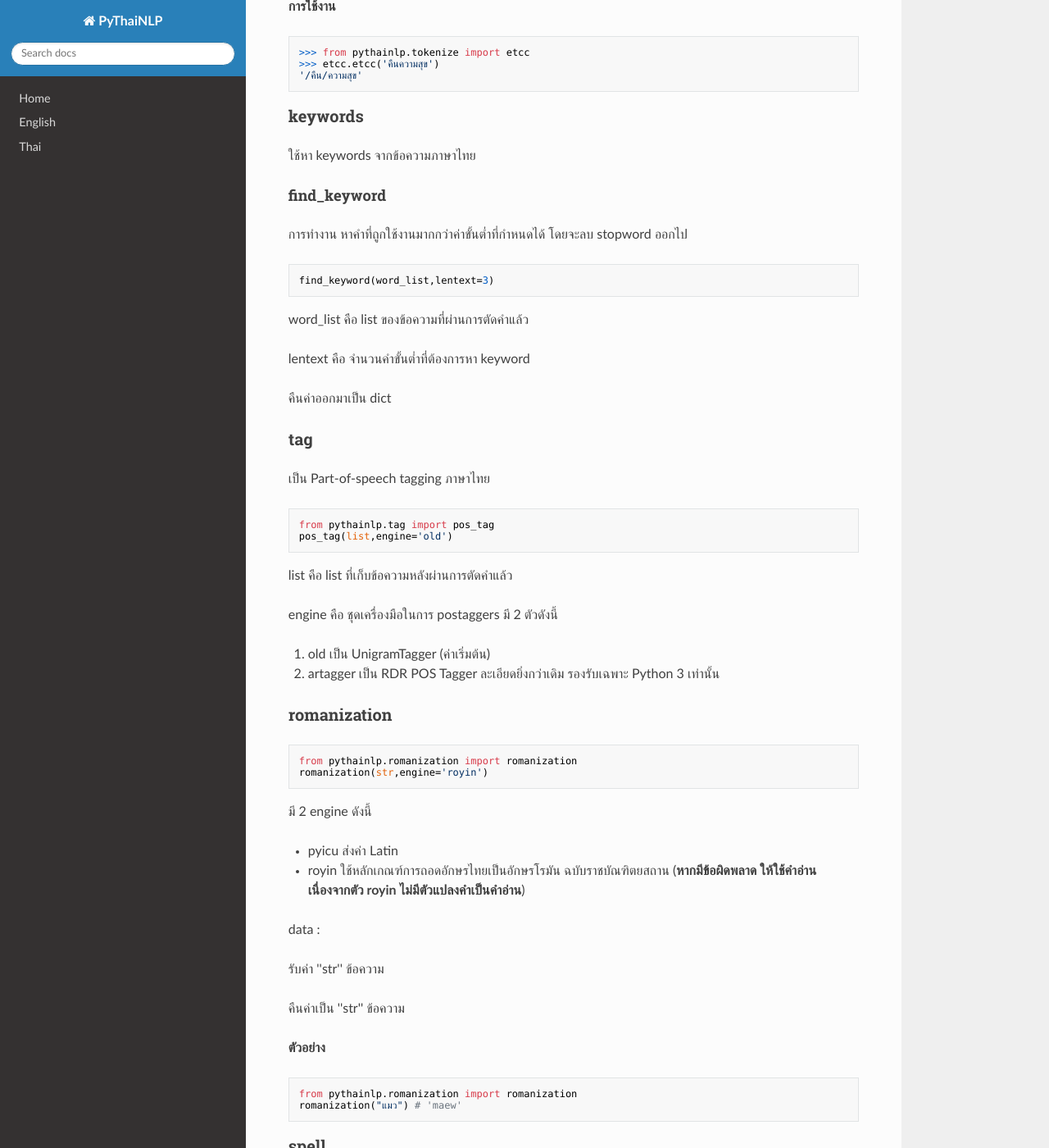
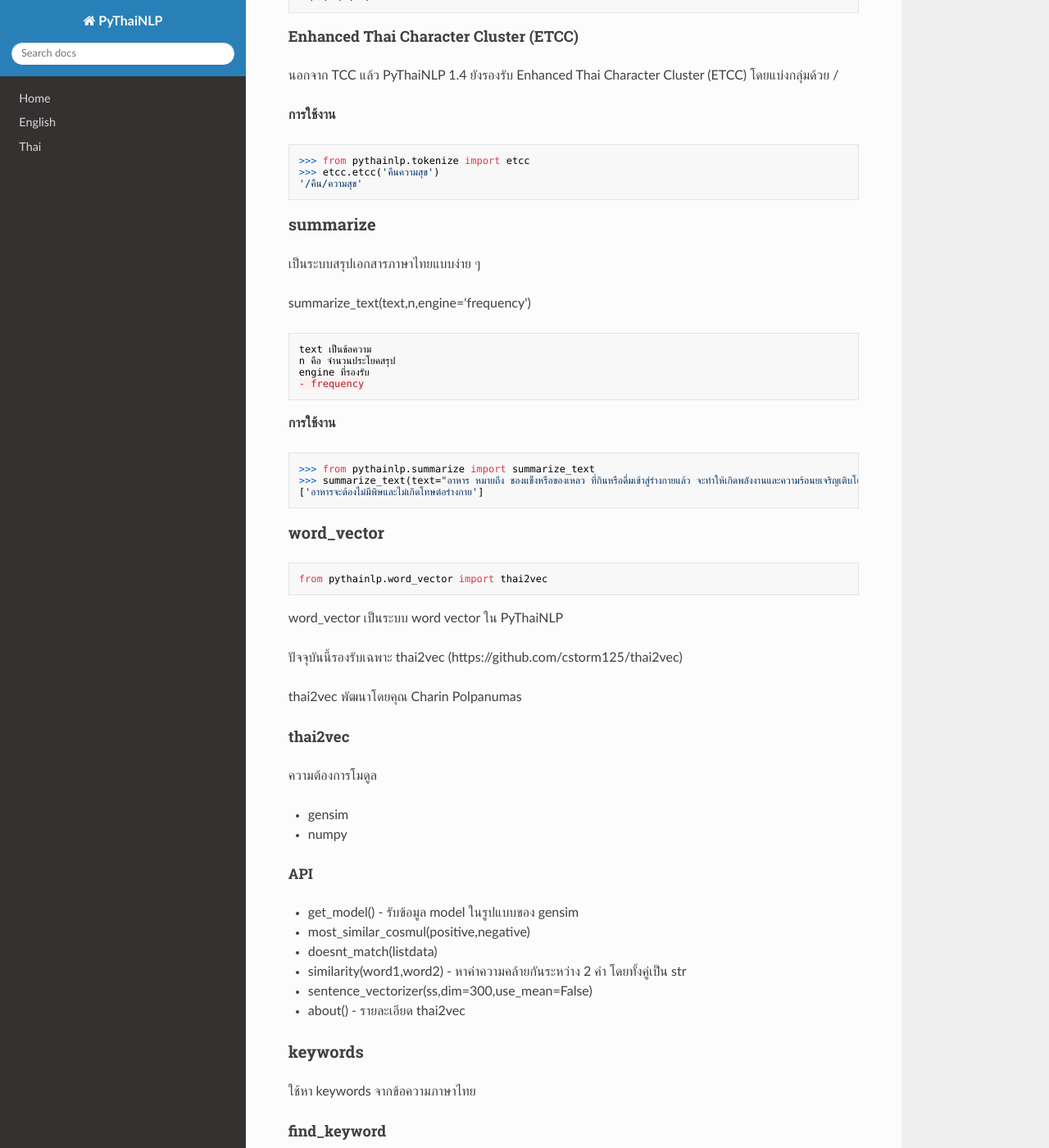
Before and after one commit to PyThaiNLP/pythainlp, an MkDocs documentation site: the page built from docs/pythainlp-1-6-thai.md, in a window 1280 px wide and 1400 px high, scrolled down 5422 px. Shown: the whole window at 82% size. Built offline with MkDocs 1.6.1, drawn with Linux system fonts in a browser that asks for light colours; nearby versions of some CDN libraries; old or Windows-style settings are respelled for this version of MkDocs; some of the changed text lies outside the part shown.

Commit message:
update docs

````diff
--- a/docs/pythainlp-1-6-thai.md
+++ b/docs/pythainlp-1-6-thai.md
@@ -75,7 +75,7 @@
 เช่น text=u'ผมรักคุณนะครับโอเคบ่พวกเราเป็นคนไทยรักภาษาไทยภาษาบ้านเกิด'
 ```
 
-การใช้งาน
+**การใช้งาน**
 
 ```python
 from pythainlp.tokenize import word_tokenize
@@ -200,6 +200,54 @@
 >>> etcc.etcc('คืนความสุข')
 '/คืน/ความสุข'
 ```
+
+### summarize
+
+เป็นระบบสรุปเอกสารภาษาไทยแบบง่าย ๆ
+
+summarize_text(text,n,engine='frequency')
+
+    text เป็นข้อความ
+    n คือ จำนวนประโยคสรุป
+    engine ที่รองรับ
+    - frequency
+**การใช้งาน**
+
+```python
+>>> from pythainlp.summarize import summarize_text
+>>> summarize_text(text="อาหาร หมายถึง ของแข็งหรือของเหลว ที่กินหรือดื่มเข้าสู่ร่างกายแล้ว จะทำให้เกิดพลังงานและความร้อนยเจริญเติบโต ซ่อมแซมส่วนที่สึกหรอ ควบคุมการเปลี่ยนแปลงต่างๆ ในร่างกาย ช่วยทำให้อวัยวะต่างๆ ทำงานได้อย่างปกติ อาหารจะต้องงกาย",n=1,engine='frequency')
+['อาหารจะต้องไม่มีพิษและไม่เกิดโทษต่อร่างกาย']
+```
+
+### word_vector
+
+```python
+from pythainlp.word_vector import thai2vec
+```
+
+word_vector เป็นระบบ word vector ใน PyThaiNLP
+
+ปัจจุบันนี้รองรับเฉพาะ thai2vec (https://github.com/cstorm125/thai2vec)
+
+thai2vec พัฒนาโดยคุณ Charin Polpanumas
+
+#### thai2vec
+
+ความต้องการโมดูล
+
+- gensim
+- numpy
+
+##### API
+
+- get_model() - รับข้อมูล model ในรูปแบบของ gensim
+- most_similar_cosmul(positive,negative)
+- doesnt_match(listdata)
+- similarity(word1,word2) - หาค่าความคล้ายกันระหว่าง 2 คำ โดยทั้งคู่เป็น str
+- sentence_vectorizer(ss,dim=300,use_mean=False)
+- about() - รายละเอียด thai2vec
+
+
 
 ### keywords
 
````
